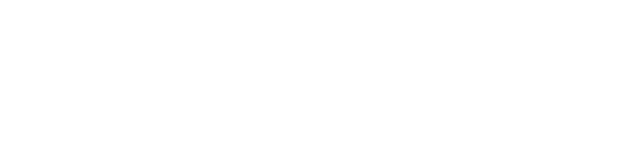
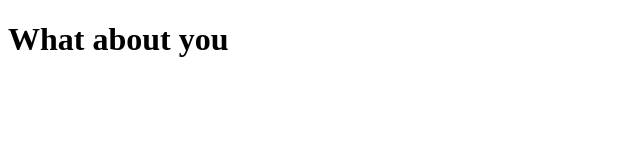
Before and after one commit to hemantv2/git-tutorial, a plain HTML site: page about.html in a window 1280 px wide. Shown: the whole page, without its empty margins (0-640 px from the left). Drawn offline with Linux system fonts and the light colour scheme.

Commit message:
changed about.html1

```diff
--- a/about.html
+++ b/about.html
@@ -7,6 +7,6 @@
     <title>Document</title>
 </head>
 <body>
-
+        <h1>What about you</h1>
 </body>
 </html>
```
